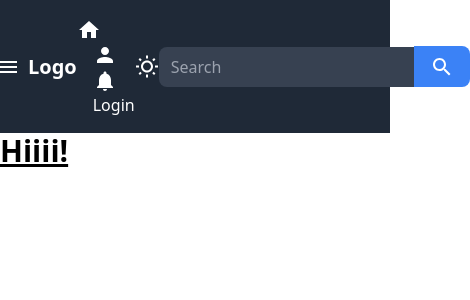
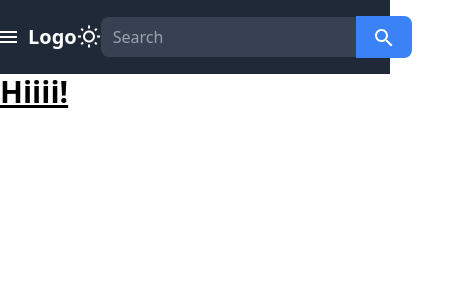
Before and after one commit to ProperPoe/videoStorage-app.github.io, a React (Create React App) app in the folder client/: page / in a window 390 px wide. Shown: the top 300 px of the page, 470 px wide, since content can reach past the window. Built offline with nearby package versions, Linux system fonts and the light colour scheme.

Commit message:
Implemented responsive behavior for Navbar navigation links

```diff
--- a/client/src/components/Navbar.tsx
+++ b/client/src/components/Navbar.tsx
@@ -61,7 +61,7 @@ class Navbar extends PureComponent<Props, State> {
                     {/* Hamburger Icon */}
 
                     {/* Navigation Links */}
-                    <div className='text-white space-x-4'>
+                    <div className='text-white space-x-4 lg:flex hidden'>
                         <a href="#" className='hover:text-blue-400 transition duration-300 hover:underline hover:scale-110'><Home/></a>
                         <a href="#" className='hover:text-blue-400 transition duration-300 hover:underline hover:scale-110'><Person/></a>
                         <a href="#" className='hover:text-blue-400 transition duration-300 hover:underline hover:scale-110'><Notifications/></a>
```
